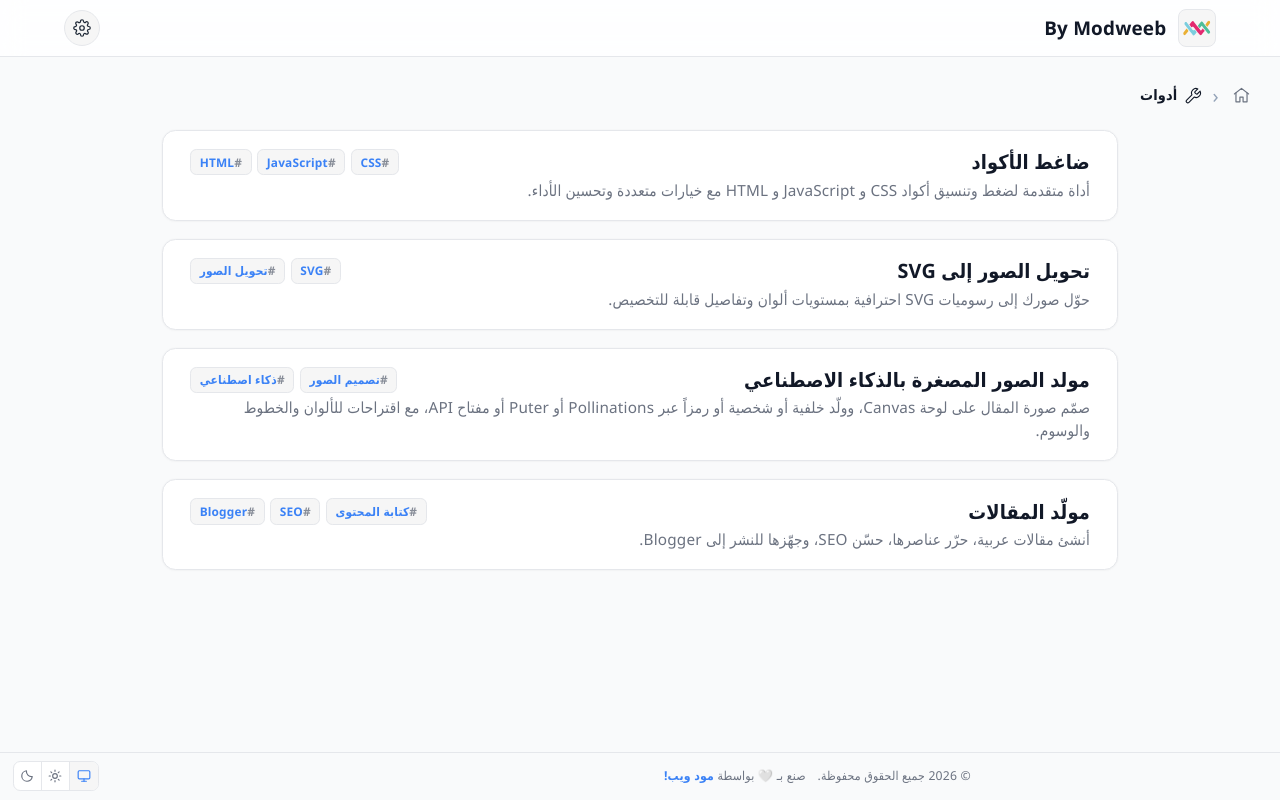
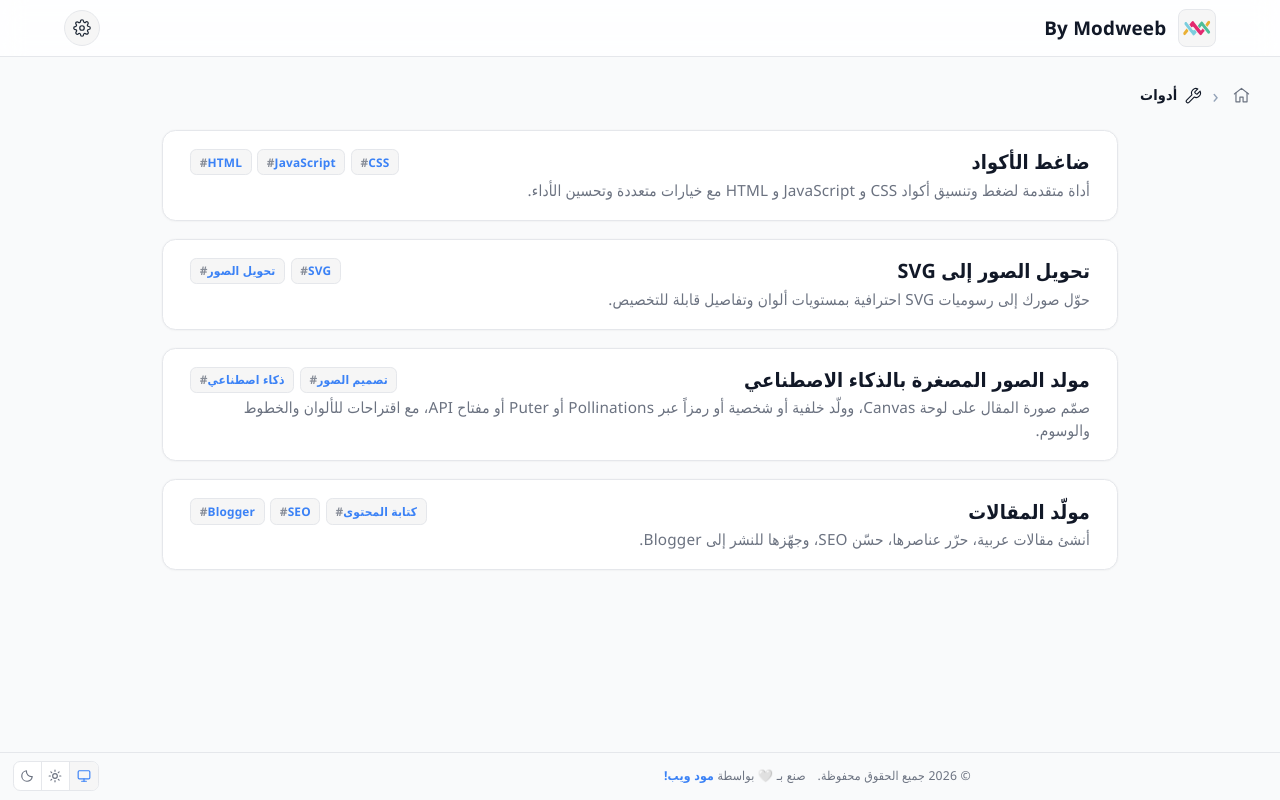
Before and after one commit to zerootem/modapp, a React (Vite) app: page /tools/image-to-svg#/tools in a window 1280 px wide. Built offline with nearby package versions, Linux system fonts and the light colour scheme.

Commit message:
Fix visual tag prefix direction

```diff
--- a/src/App.css
+++ b/src/App.css
@@ -365,7 +365,7 @@ body.mw-thumbnail-expanded .tool-embed-frame {
   display: inline-flex; align-items: center; min-height: 20px;
   padding: .12rem .48rem; border: 1px solid var(--mw-contentL);
   border-radius: .35rem; background: var(--mw-contentBa); color: var(--mw-linkC);
-  font-size: .66rem; font-weight: 600; line-height: 1.25; white-space: nowrap;
+  direction: ltr; font-size: .66rem; font-weight: 600; line-height: 1.25; white-space: nowrap;
 }
 .tool-card-tag > span:first-child { color: var(--mw-notifC); opacity: .8; }
 
--- a/src/components/ToolCard.jsx
+++ b/src/components/ToolCard.jsx
@@ -13,7 +13,7 @@ function ToolCard({ to, href, title, description, tags = [] }) {
           <div className="tool-card-tags" aria-label={`تصنيفات ${title}`}>
             {tags.map((tag) => (
               <span className="tool-card-tag" key={tag}>
-                <span aria-hidden="true">#</span><span>{tag}</span>
+                <span aria-hidden="true">#</span><span dir="auto">{tag}</span>
               </span>
             ))}
           </div>
```
